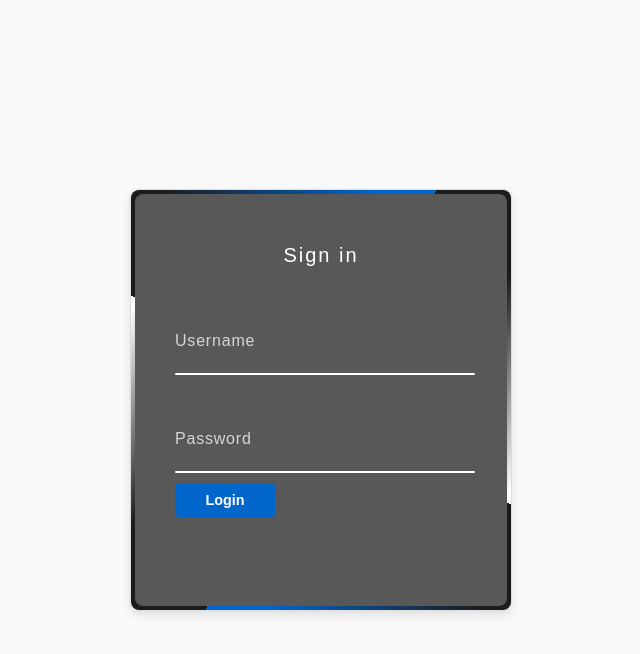
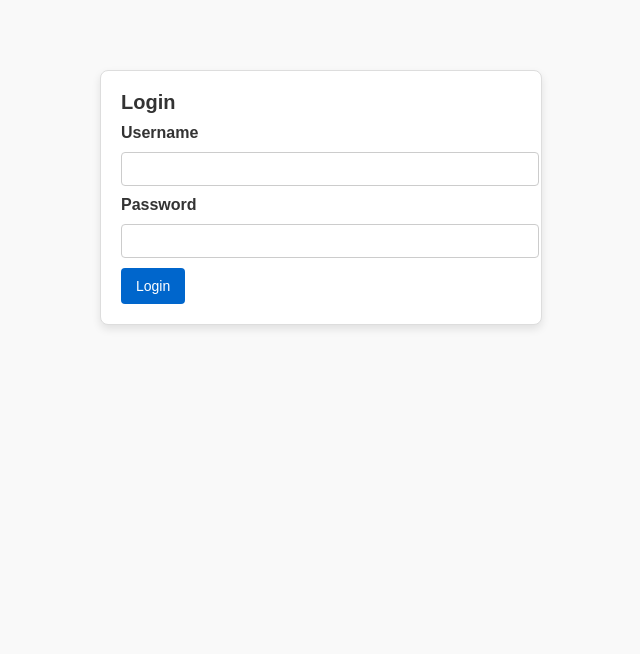
Before and after one commit to enesskarabulut/Login, a React (Create React App) app: page / in a window 1280 px wide. Shown: the top 654 px of the page, without its empty margins (319-959 px from the left). Built offline with nearby package versions, Linux system fonts and the light colour scheme.

Commit message:
login revert

```diff
--- a/src/components/Login.js
+++ b/src/components/Login.js
@@ -1,12 +1,12 @@
-import React, { useState } from "react";
-import axios from "axios";
-import { setToken } from "../utils/auth";
-import InputField from "./InputField";
-import "../styles/Auth.css";
+import React, { useState } from 'react';
+import axios from 'axios';
+import { setToken } from '../utils/auth';
+import InputField from './InputField';
+import '../styles/Auth.css';
 
 const Login = ({ onLogin }) => {
-  const [formData, setFormData] = useState({ username: "", password: "" });
-  const [error, setError] = useState("");
+    const [formData, setFormData] = useState({ username: '', password: '' });
+    const [error, setError] = useState('');
 
     const handleChange = (e) => {
         setFormData({ ...formData, [e.target.name]: e.target.value });
@@ -14,37 +14,31 @@ const Login = ({ onLogin }) => {
 
     const handleSubmit = async (e) => {
         e.preventDefault();
-    setError("");
+        setError('');
 
         try {
-      const response = await axios.post("/api/login", formData);
+            const response = await axios.post('/api/login', formData);
             setToken(response.data.token);
             onLogin();
         } catch (err) {
-      setError(err.response?.data?.message || "Login failed.");
+            setError(err.response?.data?.message || 'Login failed.');
         }
     };
 
     return (
-
         <div className="auth-container">
-      <div class="box">
-        <span class="borderLine"></span>
+            <h2>Login</h2>
+            {error && <p className="error">{error}</p>}
             <form onSubmit={handleSubmit}>
-          <h2>Sign in</h2>
-          <div class="inputBox">
-            <input
-              name="username"
-              onChange={handleChange}
+                <InputField
                     label="Username"
                     type="text"
-              required="required"
+                    value={formData.username}
+                    onChange={handleChange}
+                    required
+                    name="username"
                 />
-            <span>Username</span>
-            <i></i>
-          </div>
-          <div class="inputBox">
-            <input
+                <InputField
                     label="Password"
                     type="password"
                     value={formData.password}
@@ -52,17 +46,9 @@ const Login = ({ onLogin }) => {
                     required
                     name="password"
                 />
-            <span>Password</span>
-            <i></i>
-          </div>
-          {error && <p className="loginErrorMessage">{error}</p>}
-          <div>
-            <input type="submit" value="Login" />
-          </div>
+                <button type="submit">Login</button>
             </form>
         </div>
-    </div>
-
     );
 };
 
--- a/src/styles/Auth.css
+++ b/src/styles/Auth.css
@@ -1,261 +1,4 @@
 /* Genel Stil Ayarları */
-* {
-    margin: 0;
-    padding: 0;
-    box-sizing: border-box;
-    font-family: "Poppins", sans-serif;
-  }
-  body {
-    display: flex;
-    justify-content: center;
-    align-items: center;
-    min-height: 100vh;
-    background: #23242a;
-  }
-  .box {
-    position: relative;
-    width: 380px;
-    height: 420px;
-    background-color: #1c1c1c;
-    border-radius: 8px;
-    overflow: hidden;
-  }
-
-  .box::before {
-    content: "";
-    position: absolute;
-    top: -50%;
-    left: -50%;
-    width: 380px;
-    height: 420px;
-    background: linear-gradient(
-      0deg,
-      transparent,
-      transparent,
-      #ffffff,
-      #ffffff,
-      #ffffff
-    );
-    z-index: 1;
-    transform-origin: bottom right;
-    animation: animate 6s linear infinite;
-  }
-
-  .box::after {
-    content: "";
-    position: absolute;
-    top: -50%;
-    left: -50%;
-    width: 380px;
-    height: 420px;
-    background: linear-gradient(
-      0deg,
-      transparent,
-      transparent,
-      #ffffff,
-      #ffffff,
-      #ffffff
-    );
-    z-index: 1;
-    transform-origin: bottom right;
-    animation: animate 6s linear infinite;
-    animation-delay: -3s;
-  }
-
-  .borderLine {
-    position: absolute;
-    top: 0;
-    inset: 0;
-  }
-
-  .borderLine::before {
-    content: "";
-    position: absolute;
-    top: -50%;
-    left: -50%;
-    width: 380px;
-    height: 420px;
-    background: linear-gradient(
-      0deg,
-      transparent,
-      transparent,
-      #06c,
-      #06c,
-      #06c
-    );
-    z-index: 1;
-    transform-origin: bottom right;
-    animation: animate 6s linear infinite;
-    animation-delay: -1.5s;
-  }
-
-  .borderLine::after {
-    content: "";
-    position: absolute;
-    top: -50%;
-    left: -50%;
-    width: 380px;
-    height: 420px;
-    background: linear-gradient(
-      0deg,
-      transparent,
-      transparent,
-      #06c,
-      #06c,
-      #06c
-    );
-    z-index: 1;
-    transform-origin: bottom right;
-    animation: animate 6s linear infinite;
-    animation-delay: -4.5s;
-  }
-
-  @keyframes animate {
-    0% {
-      transform: rotate(0deg);
-    }
-    100% {
-      transform: rotate(360deg);
-    }
-  }
-
-  .box form {
-    position: absolute;
-    inset: 4px;
-    background-color: #585858;
-    padding: 50px 40px;
-    border-radius: 8px;
-    z-index: 2;
-    display: flex;
-    flex-direction: column;
-  }
-
-  .box form h2 {
-    color: #fff;
-    font-weight: 500;
-    text-align: center;
-    letter-spacing: 0.1em;
-  }
-  .box form .inputBox {
-    position: relative;
-    width: 300px;
-    margin-top: 35px;
-  }
-
-  .box form .inputBox input {
-    position: relative;
-    width: 100%;
-    padding: 20px 10px 10px;
-    background: transparent;
-    outline: none;
-    border: none;
-    box-shadow: none;
-    color: #23242a;
-    font-size: 1em;
-    letter-spacing: 0.05em;
-    transition: 0.5s;
-    z-index: 10;
-  }
-
-  .box form .inputBox span {
-    position: absolute;
-    left: 0;
-    padding: 20px 0px 10px;
-    pointer-events: none;
-    color: #d6d6d6;
-    font-size: 1em;
-    letter-spacing: 0.05em;
-    transition: 0.5s;
-  }
-  .loginErrorMessage {
-    margin-top: 10px;
-    color: red;
-  }
-  .loadingMessage{
-    width: 100%;
-    height: 100%;
-    color: gray;
-    text-align: center;
-    margin-top: 10px;
-  }
-  .box form .inputBox input:valid ~ span,
-  .box form .inputBox input:focus ~ span {
-    color: #fff;
-    font-size: 0.75em;
-    transform: translateY(-34px);
-  }
-
-  .box form .inputBox i {
-    position: absolute;
-    left: 0;
-    bottom: 0;
-    width: 100%;
-    height: 2px;
-    background: #fff;
-    border-radius: 4px;
-    overflow: hidden;
-    transition: 0.5s;
-    pointer-events: none;
-  }
-
-  .box form .inputBox input:valid ~ i,
-  .box form .inputBox input:focus ~ i {
-    height: 44px;
-  }
-
-  .box form .links {
-    display: flex;
-    justify-content: space-between;
-  }
-
-  .box form .links a {
-    margin: 10px 0;
-    font-size: 0.75em;
-    color: #8f8f8f;
-    text-decoration: none;
-  }
-
-  .box form .links a:hover,
-  .box form .links a:nth-child(2) {
-    color: #fff;
-  }
-
-  .box form input[type="submit"] {
-    border: none;
-    outline: none;
-    padding: 9px 25px;
-    background: #06c;
-    cursor: pointer;
-    color: white;
-    font-size: 0.9em;
-    border-radius: 4px;
-    font-weight: 600;
-    width: 100px;
-    margin-top: 10px;
-  }
-
-  .box form input[type="submit"]:active {
-    opacity: 0.8;
-  }
-
-
-
-
-
-
-
-
-
-
-
-
-
-
-
-
-
-
-
 body {
   margin: 0;
   font-family: Arial, sans-serif;
@@ -321,6 +64,7 @@ textarea {
   background: #fff;
   border: 1px solid #ddd;
   border-radius: 8px;
+  padding: 20px;
   box-shadow: 0 4px 8px rgba(0, 0, 0, 0.1);
 }
 
@@ -350,6 +94,7 @@ textarea {
 }
 
 .table-container {
+  overflow-y: scroll;
   margin-top: 20px;
   background: #fff;
   border: 1px solid #ddd;
@@ -389,8 +134,6 @@ table tr:nth-child(even) {
   gap: 10px;
   margin-bottom: 20px;
 }
-
-.filter-button
 
 .filter-container select {
   flex: 1;
```
Lines whose indentation alone changed are shown as unchanged.
